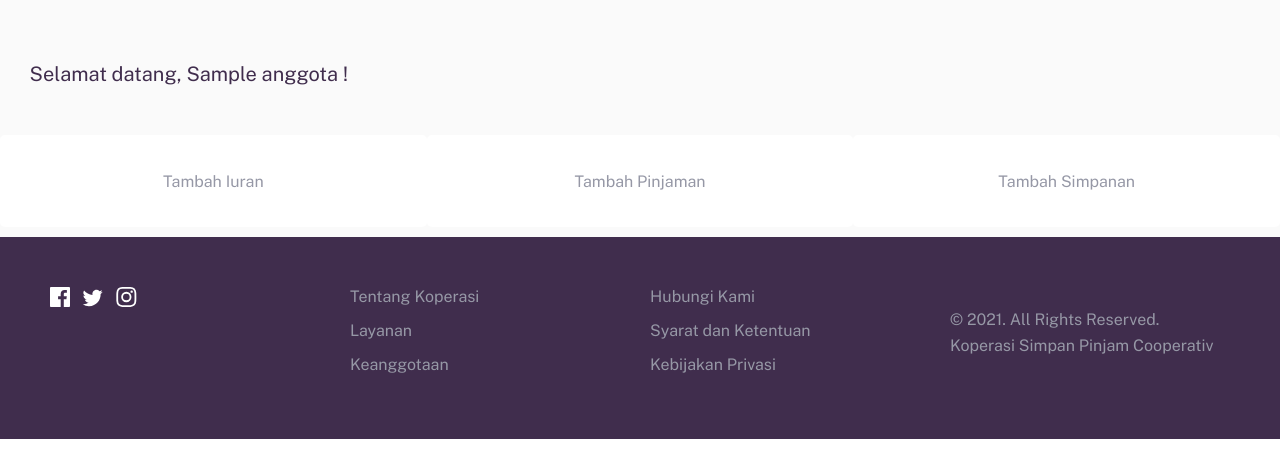
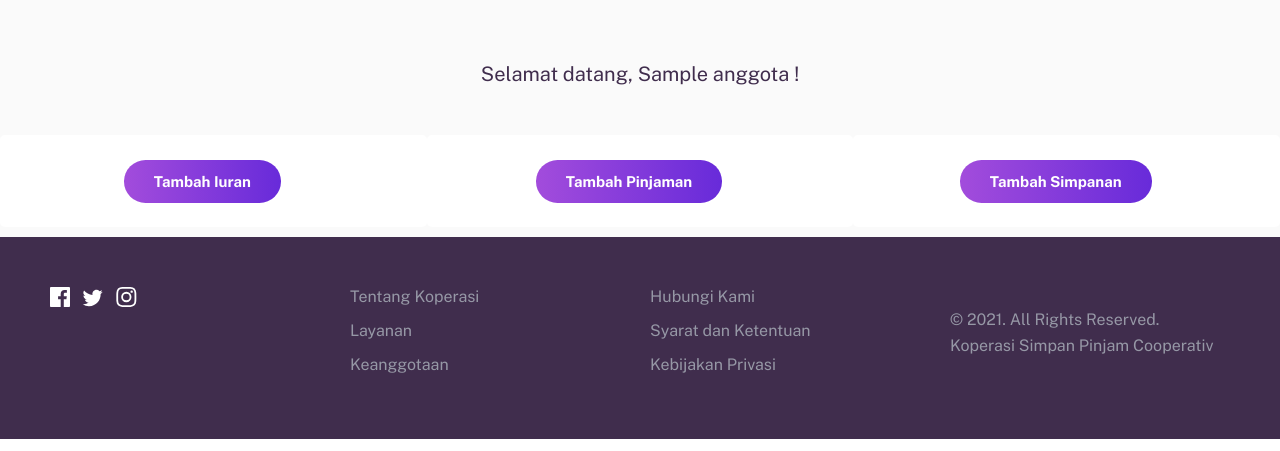
Before and after one commit to notalent2code/proyek-web-banteng-muda, a CodeIgniter 4 app: template app/Views/pages/dashboard.php in a window 1280 px wide. Shown: the part 75-526 px from the top of the page. Run offline with PHP 8.4 and a stand-in for CodeIgniter, Linux system fonts and the light colour scheme; the template is opened without the code that fills it: most values are stand-ins (such as "Sample title", 1, 10 or a date in 2020); some libraries are stand-ins or nearby versions.

Commit message:
rapiin dikit

```diff
--- a/app/Config/App.php
+++ b/app/Config/App.php
@@ -23,7 +23,7 @@ class App extends BaseConfig
      *
      * @var string
      */
-    public $baseURL = 'http://localhost:8080/';
+    public $baseURL = 'http://localhost:8081/';
 
     /**
      * --------------------------------------------------------------------------
--- a/app/Views/pages/dashboard.php
+++ b/app/Views/pages/dashboard.php
@@ -14,7 +14,9 @@
                                 <h1>Database Koperasi Simpan Pinjam Cooperativ</h1>
                             </div>
                         <?php else : ?>
+                            <div align="center">
                             Selamat datang, <?= $anggota->nama; ?> !
+                            </div>
                         <?php endif; ?>
                     </div>
                     <?php if (session()->get('level') === '2') : ?>
@@ -56,17 +58,17 @@
                         <div class="row nav-ul" style="text-align: center;">
                             <div class="col review-box">
                                 <div class="heading-tertiary review-content">
-                                    <li><a href="/iuran/add_new">Tambah Iuran</a></li>
+                                    <li><a href="/iuran/add_new" class="btn" id="nav-btn">Tambah Iuran</a></li>
                                 </div>
                             </div>
                             <div class="col review-box">
                                 <div class="heading-tertiary review-content">
-                                    <li><a href="/pinjaman/add_new">Tambah Pinjaman</a></li>
+                                    <li><a href="/pinjaman/add_new" class="btn" id="nav-btn">Tambah Pinjaman</a></li>
                                 </div>
                             </div>
                             <div class="col review-box">
                                 <div class="heading-tertiary review-content">
-                                    <li><a href="/simpanan/add_new">Tambah Simpanan</a></li>
+                                    <li><a href="/simpanan/add_new" class="btn" id="nav-btn">Tambah Simpanan</a></li>
                                 </div>
                             </div>
                         </div>
```
